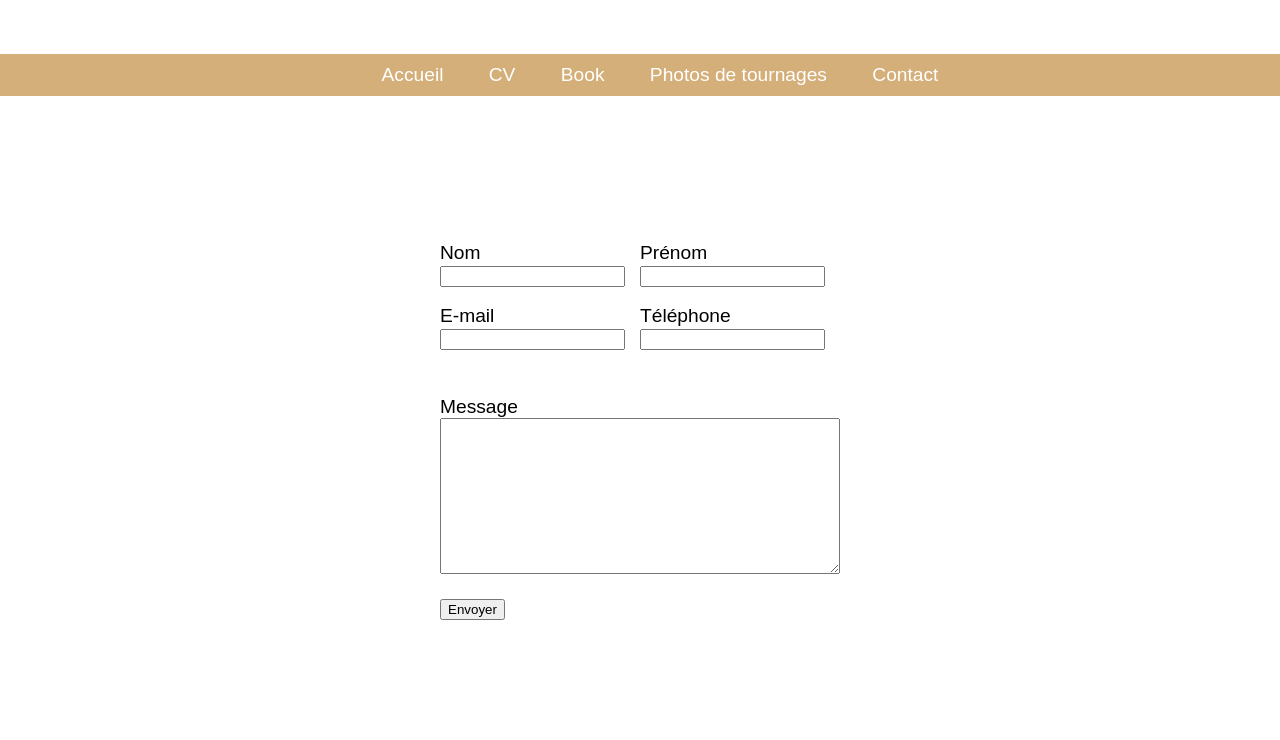
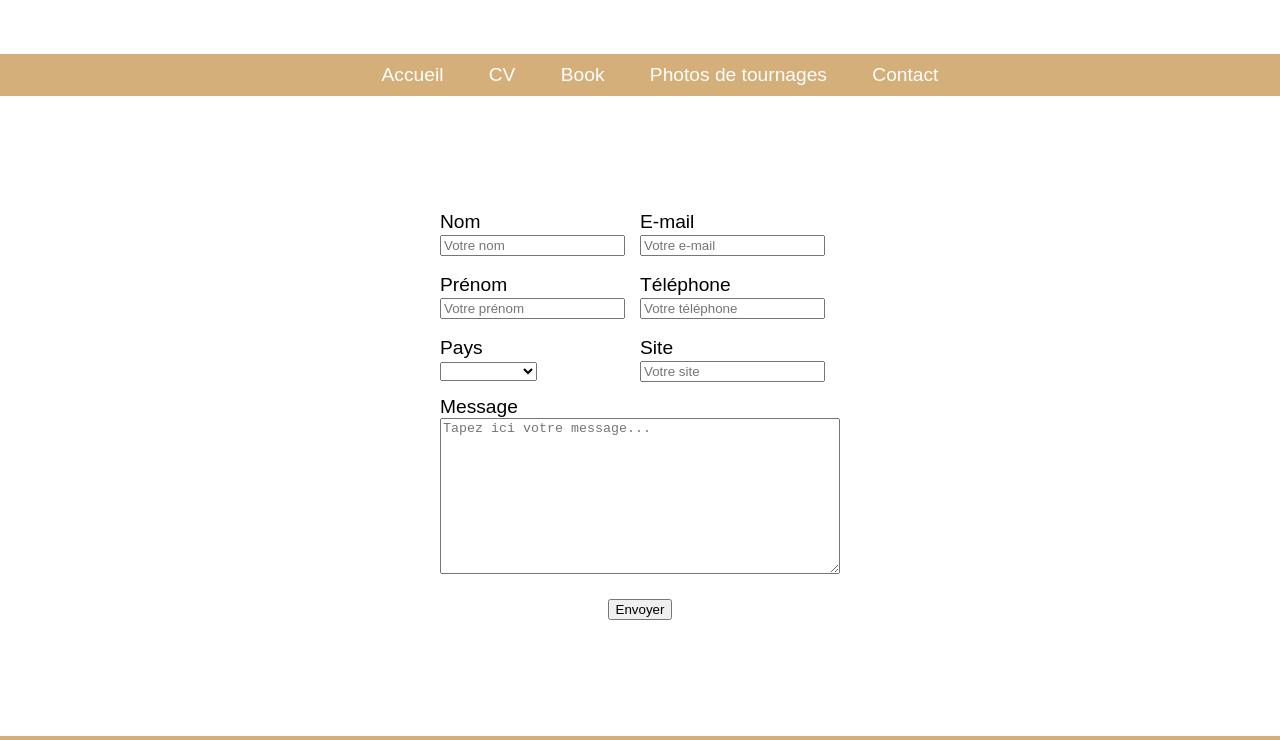
Before and after one commit to remyp54/projet-fil-vert, a plain HTML site: page contact.html in a window 1280 px wide. Shown: the part 111-851 px from the top of the page. Drawn offline with Linux system fonts and the light colour scheme.

Commit message:
Add files via upload

```diff
--- a/contact.html
+++ b/contact.html
@@ -24,38 +24,55 @@
 			</ul>
 		</nav>
 
-	<form class="contact">
+	<form method="get" action="">
 		<article>
 			<p>
-				<label>Nom</label>
-				<input type="text" name="nom">
+				<label for="nom">Nom</label>
+				<input type="text" name="nom" id="nom" placeholder="Votre nom">
 			</p>
 			<br>
 			<p>
-				<label class="label">E-mail</label>
-				<input type="mail" name="mail">
+				<label for="prenom">Prénom</label>
+				<input type="text" name="prenom" id="prenom" placeholder="Votre prénom">
+			</p>
+			<br>
+			<p>
+				<label for="pays">Pays</label><br>
+				<select name="pays" id="pays">
+					<option></option>
+					<option value="france">France</option>
+					<option value="belgique">Belgique</option>
+					<option value="luxembourg">Luxembourg</option>
+					<option value="suisse">Suisse</option>
+					<option value="monaco">Monaco</option>
+				</select>
 			</p>
 		</article>
 
 		<article>
 			<p>
-				<label>Prénom</label>
-				<input type="text" name="prenom">
+				<label for="mail">E-mail</label>
+				<input type="mail" name="mail" id="mail" placeholder="Votre e-mail">
 			</p>
 			<br>
 			<p>
-				<label>Téléphone</label>
-				<input type="number" name="tel">
+				<label for="telephone">Téléphone</label>
+				<input type="tel" name="tel" id="telephone" placeholder="Votre téléphone">
+			</p>
+			<br>
+			<p>
+				<label for="site">Site</label>
+				<input type="url" name="site" id="site" placeholder="Votre site">
 			</p>
 		</article>
 
 		<article>
 			<p>
-				<label>Message</label>
-				<textarea type="text" name="message" cols="50" rows="10"></textarea>
+				<label for="message">Message</label>
+				<textarea type="text" name="message" id="message" cols="50" rows="10" placeholder="Tapez ici votre message..."></textarea>
 			</p>
 			<br>
-			<p>
+			<p id="envoyer">
 				<input type="button" value="Envoyer">
 			</p>
 		</article>
--- a/css/style.css
+++ b/css/style.css
@@ -67,15 +67,14 @@ footer {
 	text-align: center;
 	padding-top: 10px;
 	padding-bottom: 10px;
-	margin-top: 150px;
+	margin-top: 100px;
 	background-color: #d5af79;
 	color: white;
 }
 
 .pieddepage {
+	bottom: 0;
 	position: fixed;
-	bottom: 0;
-	width: 100%;
 }
 
 .site_pied_de_page {
@@ -166,6 +165,14 @@ footer {
 	opacity: 0.3;
 }
 
+.modele:hover::after {
+	content: 'Voir la photo';
+	color: black;
+	position: absolute;
+  	left: 350px;
+  	top: 120px;
+}
+
 /* Page "Book" fin */
 /* ----------------------------------------------------- */
 /* Page "Photos de tournages" début */
@@ -195,17 +202,21 @@ footer {
 /* ----------------------------------------------------- */
 /* Page "Contact" début */
 
-.contact {
+form {
 	margin: auto;
 	margin-top: 100px;
 	display: grid;
     grid-template-columns: 200px 200px;
-    grid-template-rows: 200px 200px 50px;
+    grid-template-rows: 200px 200px 40px;
     width: 400px;
 }
 
 textarea {
 	width: 400px;
+}
+
+#envoyer {
+	text-align: center;
 }
 
 /* Page "Contact" fin */
@@ -214,11 +225,6 @@ textarea {
 
 @media screen and (max-width: 375px) {
 	body {
-		display: flex;
-		flex-wrap: wrap;
-	}
-
-	p {
 		display: flex;
 		flex-wrap: wrap;
 	}
```
Also changed, not shown: book.html (+1 -1 lines).
